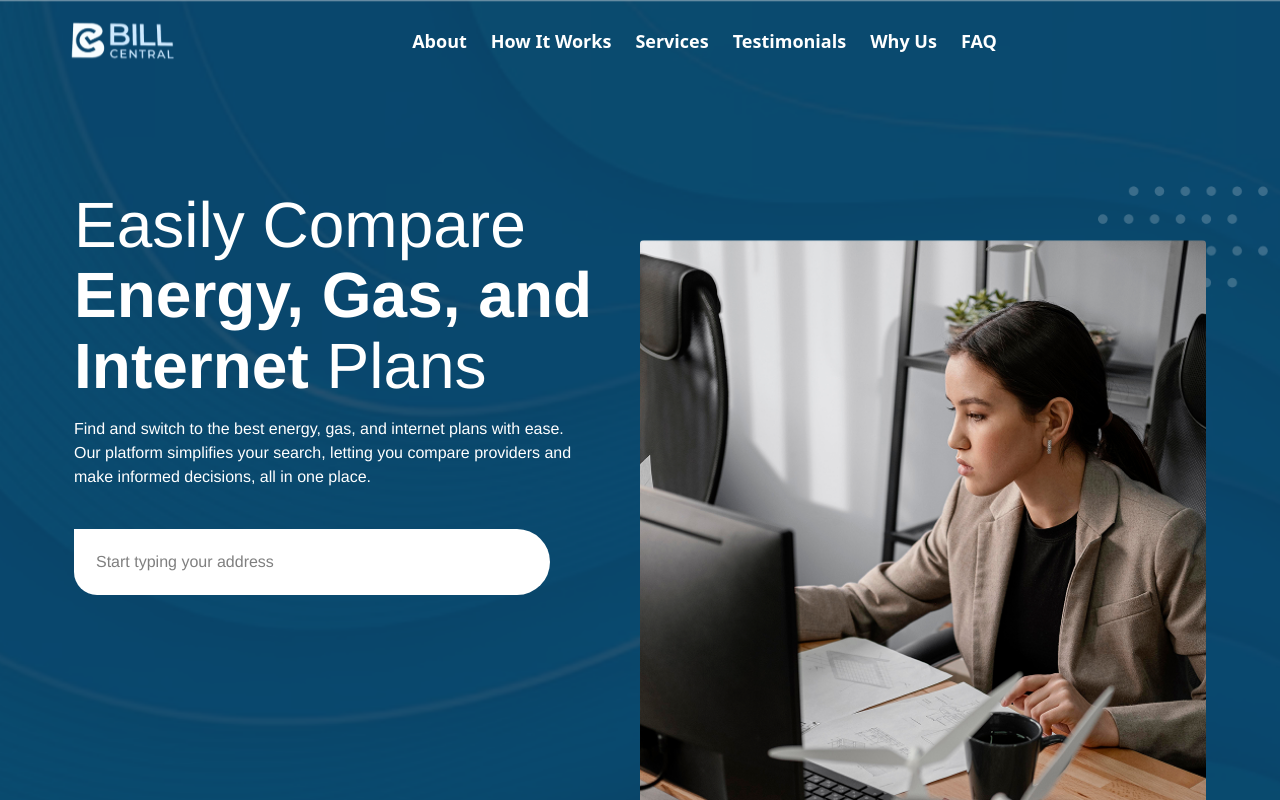
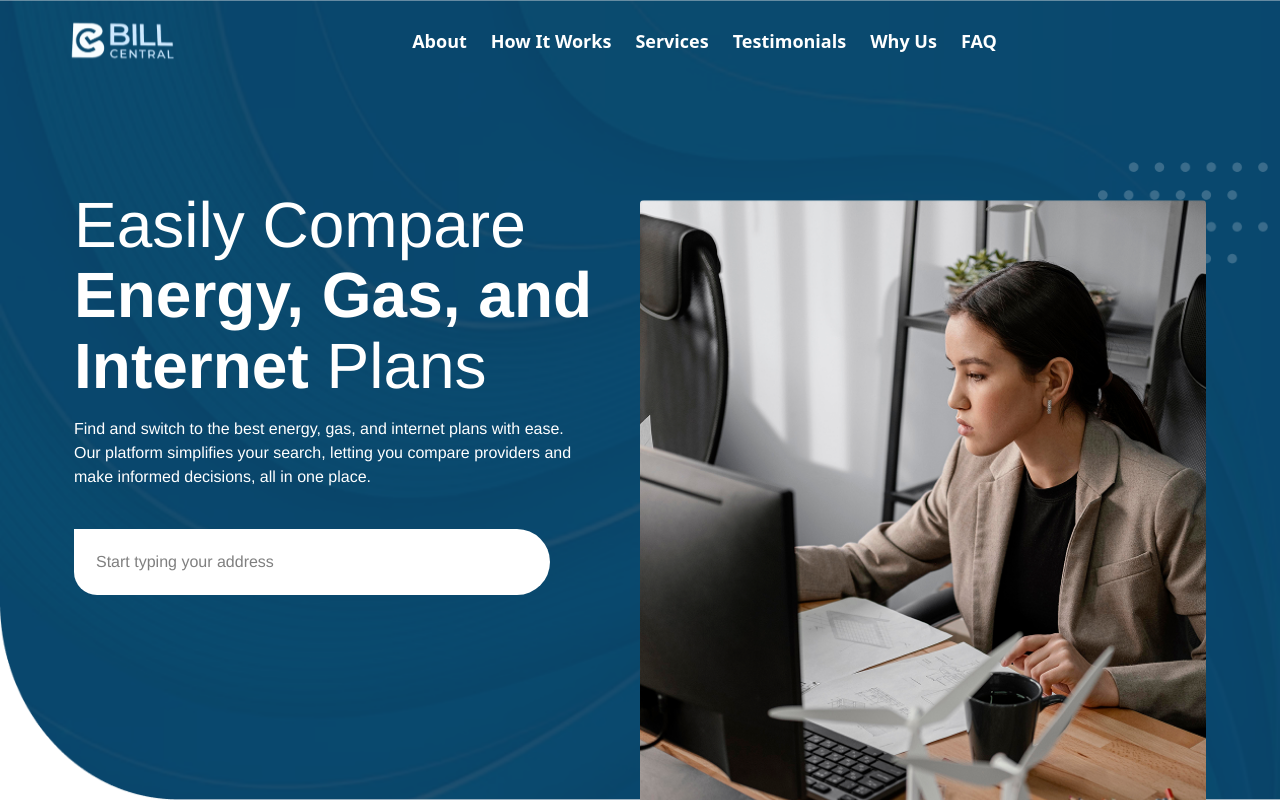
Before and after one commit to jatin-rajput563/react-central-bill, a React (Vite) app: page / in a window 1280 px wide. Shown: the top 800 px of the page. Built offline with nearby package versions, Linux system fonts and the light colour scheme; a web font is replaced by a local one.

Commit message:
adding-bg-in-header

```diff
--- a/src/components/ChoosseUs.jsx
+++ b/src/components/ChoosseUs.jsx
@@ -1,14 +1,7 @@
 import React from 'react'
 import CommonHeadText from './common/CommonHeadText'
 import CommonPara from './common/CommonPara'
-import Starimg from '../images/svg/star.svg'
 import CommonSecHead from './common/CommonSecHead'
-import ButtonArrow from '../images/svg/ButtonArrow.svg'
-import comparisonImg from '../images/svg/comparison.svg'
-import ServiceImg from '../images/svg/service.svg'
-import TimeImg from '../images/svg/Time.svg'
-import SupportImg from '../images/svg/support.svg'
-
 
 
 const ChoosseUs = () => {
@@ -21,34 +14,34 @@ const ChoosseUs = () => {
                      clear value proposition. Let me know if you'd like any adjustments!" textClass="max-w-[620px] text-center mx-auto pt-[16px] leading-[150%] !text-[#00171F]" />
                     <div className="flex flex-wrap gap-[24px] justify-center mt-[58px]">
                         <div className='bg-[#003459] p-[40px] max-w-[400px] w-full rounded-[4px]'>
-                            <img src={Starimg} alt="img" />
+                            <img src='./src/images/svg/star.svg' alt="img" />
                             <CommonSecHead SecText="Tailored Recommendations" SecClass="!text-white pt-[30px]" />
                             <CommonPara text="Our platform analyzes your unique energy needs and preferences
                              to suggest the best utility providers, ensuring you get the most personalized options available." textClass="max-w-[344px] !leading-[150%] pt-[12px] opacity-75" />
                             <button className='px-[26px] py-[22px] bg-white rounded-[446px] mt-[22px] hover:bg-[#003459] border-2 border-[#003459] hover:border-[black] transition-all leaner'>
-                                <img src={ButtonArrow} alt="" />
+                                <img src="./src/images/svg/buttonArrow.svg" alt="button-arrow" />
                             </button>
                         </div>
                         <div className='flex flex-col gap-[24px]'>
                             <div className='max-w-[334px] rounded-[4px] shadow-2xl border border-white hover:scale-[1.05] transition-all p-[24px] min-h-[286px]'>
-                                <img src={comparisonImg} alt="" />
+                                <img src='./src/images/svg/comparison.svg' alt="" />
                                 <CommonSecHead SecText="Simplified Comparison Process" SecClass="pt-[18px] group-hover:text-[white]" />
                                 <CommonPara text="Our intuitive platform lets you compare the best utility providers in one place, helping you make a quick and informed decision." textClass="max-w-[286px] !leading-[150%] pt-[12px] !text-[#00171F] group-hover:text-[white]" />
                             </div>
                             <div className='max-w-[334px] rounded-[4px] shadow-2xl border border-white hover:scale-[1.05] transition-all p-[24px] min-h-[286px]'>
-                                <img src={ServiceImg} alt="" />
+                                <img src='./src/images/svg/service.svg' alt="" />
                                 <CommonSecHead SecText="No Service Interruptions" SecClass="pt-[18px]" />
                                 <CommonPara text="We take care of the entire switching process so you can enjoy a hassle-free experience with zero downtime." textClass="max-w-[286px] !leading-[150%] pt-[12px] !text-[#00171F]" />
                             </div>
                         </div>
                         <div className='flex flex-col gap-[24px]'>
                             <div className='max-w-[334px] rounded-[4px] shadow-2xl border border-white hover:scale-[1.05] transition-all p-[24px] min-h-[286px]'>
-                                <img src={TimeImg} alt="time-img" />
+                                <img src='./src/images/svg/time.svg' alt="time-img" />
                                 <CommonSecHead SecText="Save Time and Money" SecClass="pt-[18px]" />
                                 <CommonPara text="With up-to-date plans and pricing, you can be sure you’re getting the most competitive rates available." textClass="max-w-[286px] !leading-[150%] pt-[12px] !text-[#00171F]" />
                             </div>
                             <div className='max-w-[334px] rounded-[4px] shadow-2xl border border-white hover:scale-[1.05] transition-all p-[24px] min-h-[286px]'>
-                                <img src={SupportImg} alt="time-img" />
+                                <img src='./src/images/svg/support.svg' alt="time-img" />
                                 <CommonSecHead SecText="Comprehensive Support" SecClass="pt-[18px]" />
                                 <CommonPara text="Whether you need assistance selecting a plan or during the switch, our dedicated support team is here to help every step of the way." textClass="max-w-[286px] !leading-[150%] pt-[12px] !text-[#00171F]" />
                             </div>
--- a/src/components/Comparison.jsx
+++ b/src/components/Comparison.jsx
@@ -1,6 +1,6 @@
 import React, { useState, useRef, useEffect } from 'react';
 import { planComparisons } from '../utils/helper';
-import Comparisonain from '../images/png/Comparison-main-img.png';
+// import Comparisonain from '../images/png/Comparison-main-img.png';
 import CloseArrow from '../images/svg/close.svg';
 import OpenArrow from '../images/svg/open.svg';
 import CommonHeadText from './common/CommonHeadText';
@@ -83,7 +83,7 @@ const Comparison = () => {
                         </div>
                     </div>
                     <div className='lg:w-6/12 flex justify-end pt-12 max-lg:justify-center max-lg:pt-10'>
-                        <img src={Comparisonain} alt="designer" className="max-w-[530px] max-lg:mx-auto max-xl:max-w-[465px] max-lg:w-full pointer-events-none transition-transform duration-700 hover:scale-105" />
+                        <img src='./src/images/png/comparison-main-img.png' alt="designer" className="max-w-[530px] max-lg:mx-auto max-xl:max-w-[465px] max-lg:w-full pointer-events-none transition-transform duration-700 hover:scale-105" />
                     </div>
                 </div>
             </div>
--- a/src/components/Header.jsx
+++ b/src/components/Header.jsx
@@ -8,11 +8,11 @@ import dotsImg from '../images/png/dots-img.png'
 const Header = () => {
     return (
         <>
-            <div className="min-h-screen bg-[url(./images/png/header-bg.png)] bg-cover bg-no-repeat bg-center overflow-hidden">
+            <div className="min-h-screen bg-[url(./images/png/header-bg.png)] bg-no-repeat bg-[length:100%_100%] bg-center">
                 <Nav />
                 <div className="max-w-[1140px] mx-auto px-4">
                     <div className="flex flex-row flex-wrap -mx-3 pt-[109px] max-md:pt-[50px]">
-                        <div className="w-12/12 min-lg:w-6/12">
+                        <div className="w-12/12 min-lg:w-6/12 relative">
                             <div>
                                 <h1 className='font-normal text-[64px] max-md:text-[42px] leading-[110%] max-w-[612px] family text-white max-lg:text-center max-lg:mx-auto max-lg:max-w-[none]'>Easily Compare <span className='font-bold'> Energy, Gas, and Internet </span> Plans</h1>
                                 <CommonPara text="Find and switch to the best energy, gas, and internet plans with ease. Our platform simplifies your search, letting you compare providers and make informed decisions, all in one place." textClass="max-w-[506px] !leading-[150%] pt-[16px] max-lg:text-center max-lg:mx-auto" />
@@ -21,10 +21,11 @@ const Header = () => {
                                     <CommonButton btnText="Compare" btnClass=" !bg-[#00A8E8] absolute  top-[47%] right-[2%]" />
                                 </div>
                             </div>
+                            <p className='absolute -bottom-80 left-0 font-normal text-[38px] max-w-[548px] leading-[110%]'>More than <span className='text-[#00A8E8]'>80,000+ </span> companies trust bill central </p>
                         </div>
-                        <div className="w-12/12 min-lg:w-6/12">
-                            <div className='relative mx-auto flex justify-center mt-[50px]'>
-                                <img className='max-w-[588px] w-full rounded-[4px] z-10 relative' src={mainImg} alt="main-img" />
+                        <div className="w-12/12 min-lg:w-6/12 relative ">
+                            <div className='mx-auto flex justify-center mt-[10px]'>
+                                <img className='max-w-[588px] w-full rounded-[4px] z-10 lg:absolute right-0' src={mainImg} alt="main-img" />
                                 <img className='absolute top-[-7%] right-[-11%] max-lg:hidden w-full max-w-[170px]' src={dotsImg} alt="" />
                             </div>
                         </div>
```
